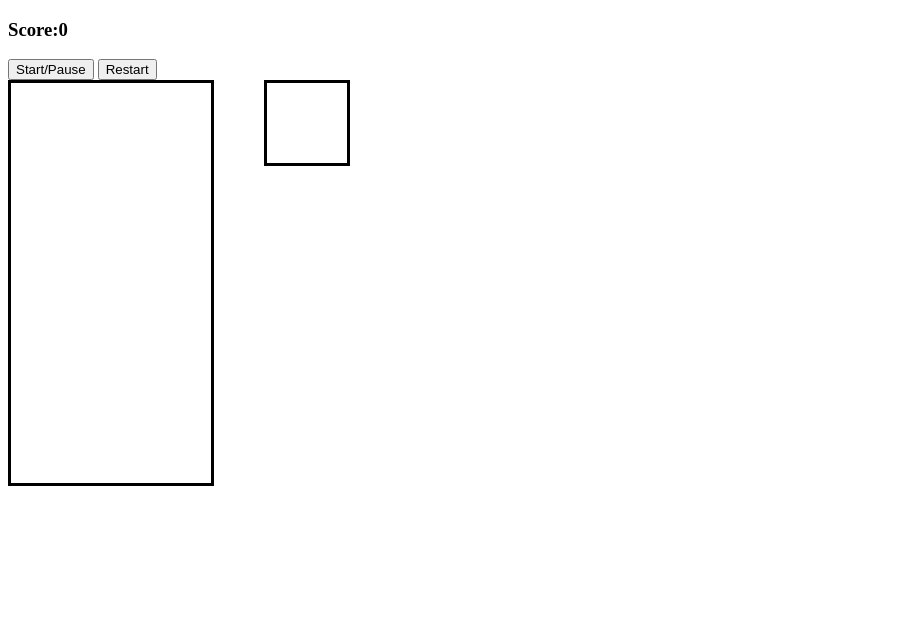
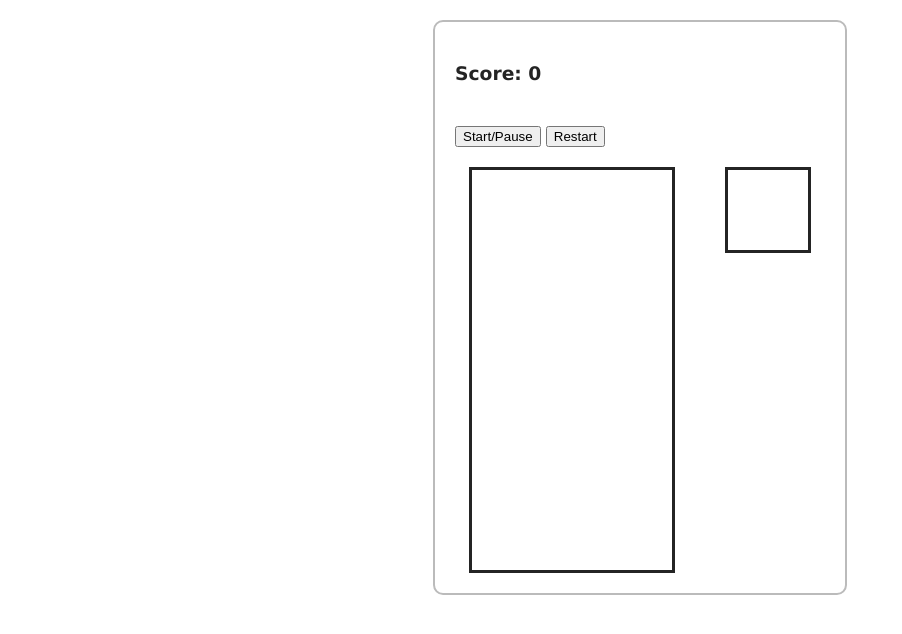
Before and after one commit to motloch/tetris_javascript, a plain HTML site: page index.html in a window 1280 px wide. Shown: the whole page, without its empty margins (0-902 px from the left). Drawn offline with Linux system fonts and the light colour scheme.

Commit message:
add some styling

```diff
--- a/app.js
+++ b/app.js
@@ -242,6 +242,7 @@ document.addEventListener('DOMContentLoaded', () => {
 		//increase difficulty
 		if(score % speedChangeScore === 0) {
 			speed = Math.floor(initialSpeed*speedChangeScore/score)
+			clearInterval(timerId)
 			timerId = setInterval(moveDown, speed)
 		}
 
--- a/style.css
+++ b/style.css
@@ -1,5 +1,6 @@
 .container {
   display: flex;
+  justify-content: center;
 }
 
 .grid {
@@ -32,3 +33,19 @@
   width: 20px;
   height: 20px;
 }
+
+body{
+  margin:20px auto;
+  padding:20px 20px 20px 20px;
+  border:2px solid #bbb;
+  border-radius:10px;
+  font-family:Verdana,Helvetica,sans-serif;
+  color:#242424;
+  line-height:1.4;
+  font-size:16px;
+  max-width:370px
+}
+
+#start-button {
+  margin: 20px auto;
+}
```
Also changed, not shown: index.html (+2 -1 lines).
